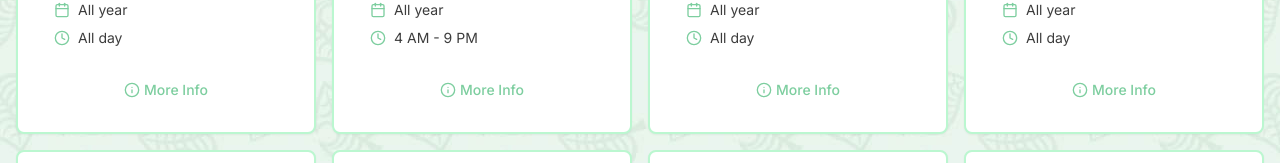
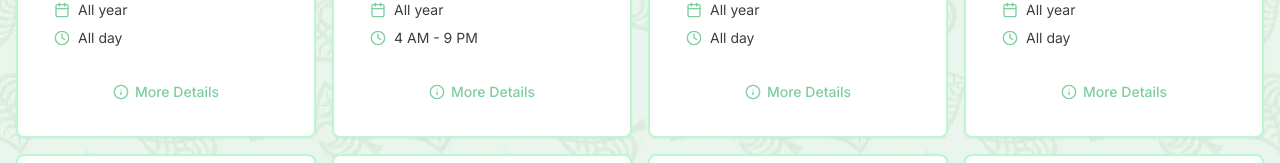
Before and after one commit to GooglyBlox/acnh-critter-tracker, a Next.js app: page / in a window 1280 px wide. Shown: the part 419-582 px from the top of the page. Built offline with nearby package versions, Linux system fonts and the light colour scheme.

Commit message:
fix: more info --> more details

```diff
--- a/src/components/CritterCard.tsx
+++ b/src/components/CritterCard.tsx
@@ -135,11 +135,11 @@ export function CritterCard({ critter, currentHemisphere, onCaughtChange }: Crit
           {!isExpanded && (
             <button
               onClick={() => setIsExpanded(true)}
-              className="w-full py-2 mt-2 text-sm font-medium text-primary hover:bg-primary/10
-                rounded-lg transition-colors flex items-center justify-center gap-1"
+              className="w-full py-2.5 mt-2 text-sm font-medium text-primary hover:bg-primary/10
+                rounded-lg transition-colors flex items-center justify-center gap-1.5"
             >
               <Info className="w-4 h-4" />
-              More Info
+              More Details
             </button>
           )}
 
```
